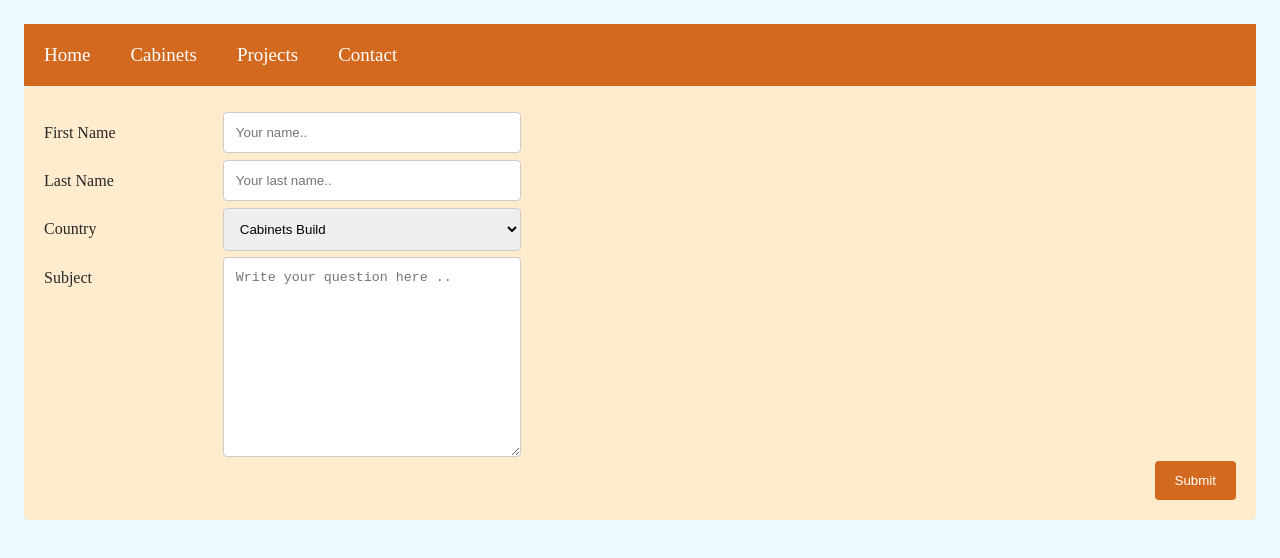
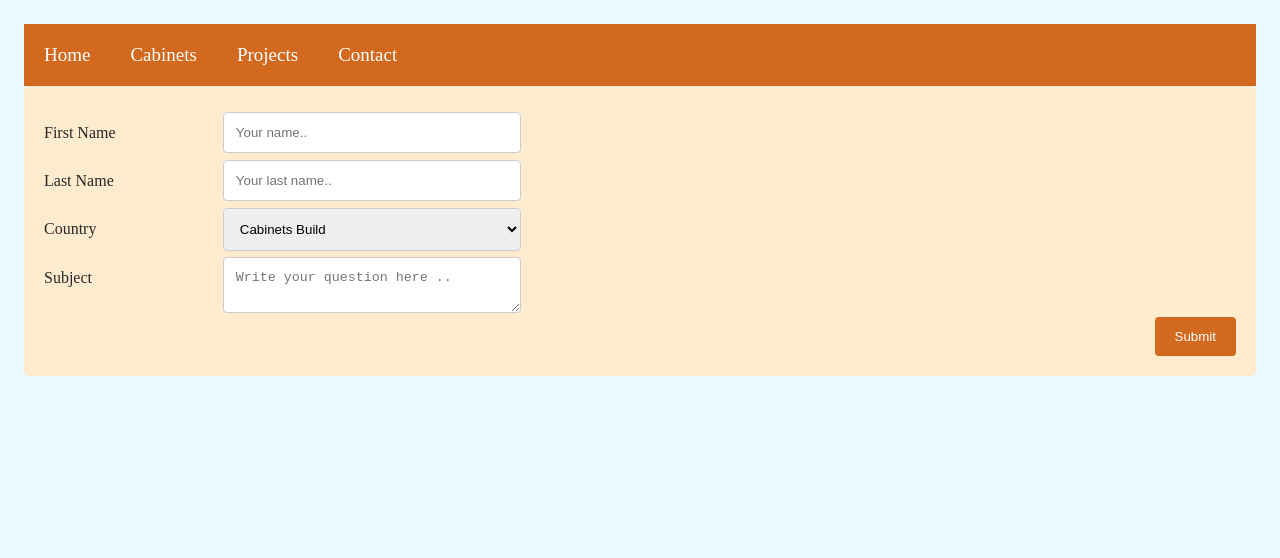
Before and after one commit to Gerald-Bartlett/My-Projects, a plain HTML site: page contact.html in a window 1280 px wide. Drawn offline with Linux system fonts and the light colour scheme.

Commit message:
feb 14 1:40 pm

```diff
--- a/contact.html
+++ b/contact.html
@@ -54,7 +54,7 @@
           <label for="subject">Subject</label>
         </div>
         <div class="col-75">
-          <textarea id="subject" name="subject" placeholder="Write your question here .." style="height:200px"></textarea>
+          <textarea id="subject" name="subject" placeholder="Write your question here .."></textarea>
         </div>
       </div>
       <div class="row">
```
